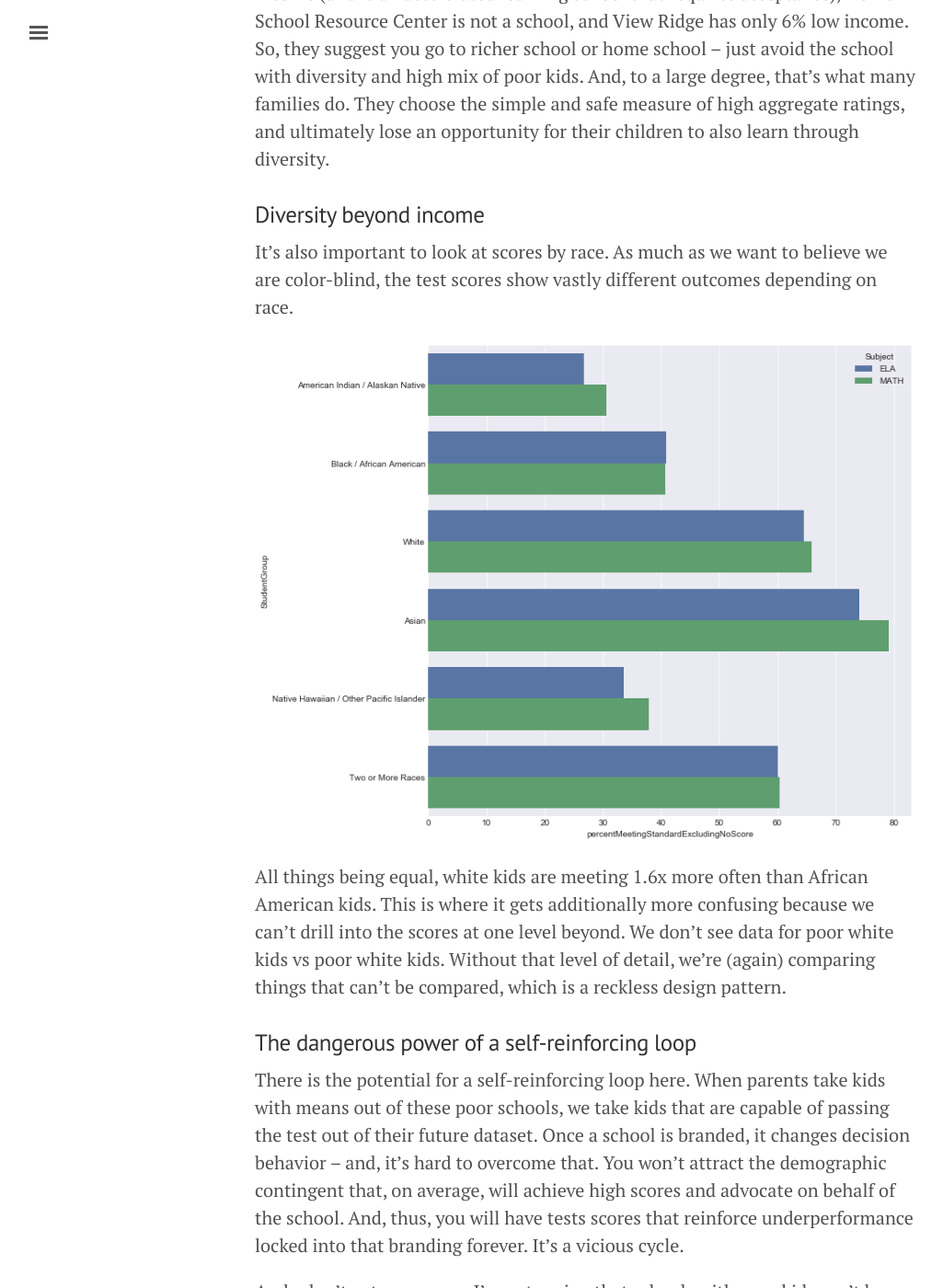
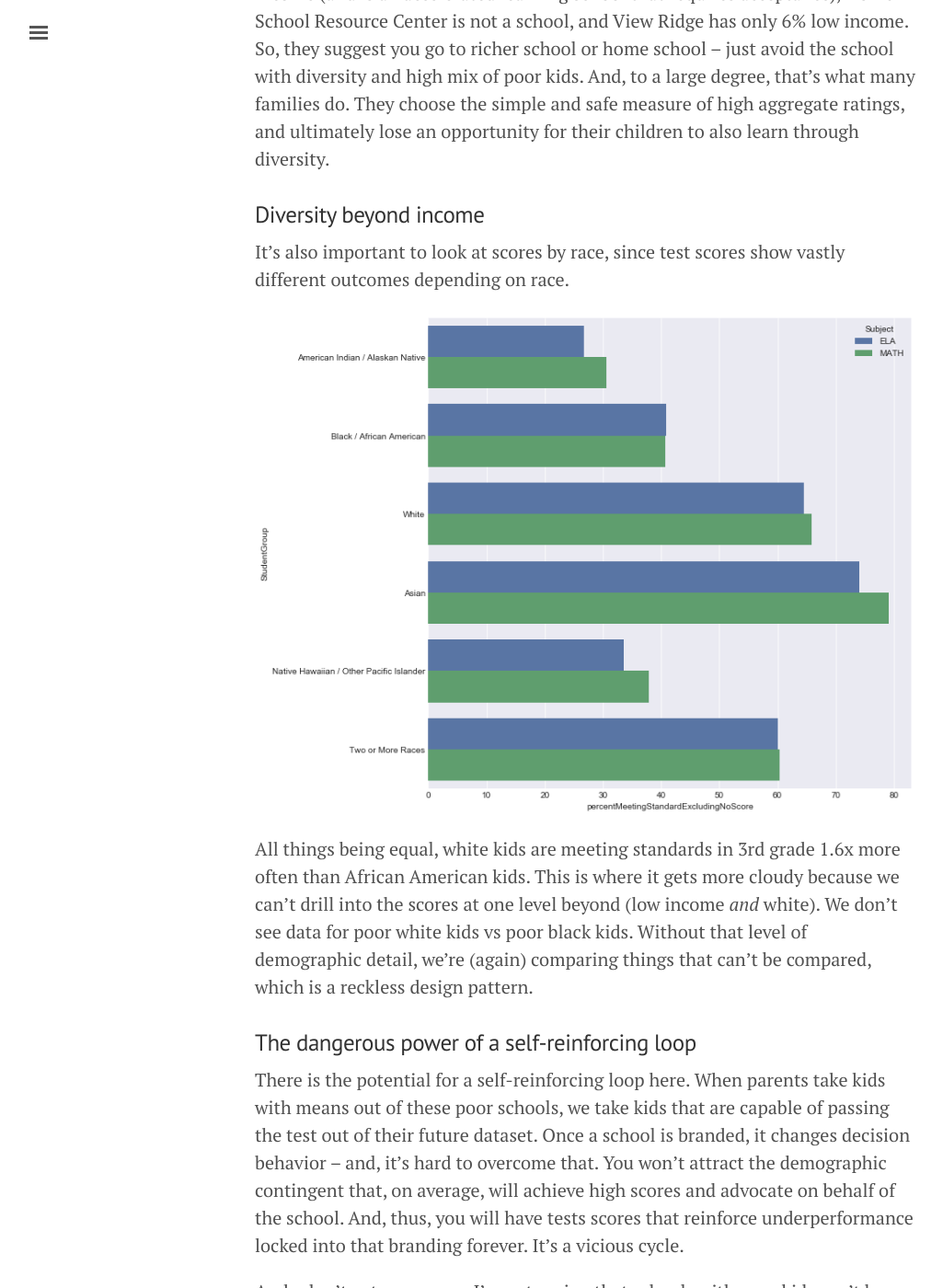
Before and after one commit to sachbhat/sachbhat.github.io, a Jekyll site: the page built from _posts/2018-09-25-greatschools-dealbreakers.md, in a window 1280 px wide and 1400 px high, scrolled down 7799 px. Shown: the whole window at 92% size, without its empty margins (3-1028 px from the left). Built offline with Jekyll 4.4.1, drawn with Linux system fonts in a browser that asks for light colours; some of the changed text lies outside the part shown.

Commit message:
Copyedits

```diff
--- a/_config.yml
+++ b/_config.yml
@@ -5,7 +5,7 @@ permalink:           pretty
 
 # Setup
 title:               Inversion
-tagline:             'Turning things upside down before I write them down.'
+tagline:             'Learning by writing and turning things upside down'
 description:         'Deep data dives into subjects important to me (education, equity, social justice), notes on books read, and other miscellaneous things. Theme made by <a href="https://twitter.com/mdo" target="_blank">@mdo</a>.'
 url:                 https://sachbhat.github.io
 baseurl:             ''
--- a/_posts/2018-09-25-greatschools-dealbreakers.md
+++ b/_posts/2018-09-25-greatschools-dealbreakers.md
@@ -86,7 +86,7 @@ However, less than 1% of low income cohorts were able to pass over 65% of their
 
 ### Comparing schools with different demographics is reckless
 
-GreatSchools over promises in their user interface. Imagine you are a parent who is zoned for Sacajawea -- the big call to action at the top of the page is to "See the 3 nearest high performing schools". And, they are all schools without a large block of low income students -- it continues to use an aggregate number rather that avoids demographic differences:
+GreatSchools over promises in their user interface. Imagine you are a parent who is zoned for Sacajawea -- the big call to action at the top of the page is to "See the 3 nearest high performing schools". And, they are all schools without a large block of low income students -- it continues to use an aggregate number and ignores demographic differences:
 
 ![Three alternatives to Sacajawea](/public/images/sacajawea-three-alternatives.png)
 
@@ -94,11 +94,11 @@ While Sacajawea's student body is 27% low income, Decatur is only 8% low income
 
 ### Diversity beyond income
 
-It's also important to look at scores by race. As much as we want to believe we are color-blind, the test scores show vastly different outcomes depending on race.
+It's also important to look at scores by race, since test scores show vastly different outcomes depending on race.
 
 ![Race is a factor in test score performance](/public/images/race-as-factor.png)
 
-All things being equal, white kids are meeting 1.6x more often than African American kids.  This is where it gets additionally more confusing because we can't drill into the scores at one level beyond. We don't see data for poor white kids vs poor white kids. Without that level of detail, we're (again) comparing things that can't be compared, which is a reckless design pattern.
+All things being equal, white kids are meeting standards in 3rd grade 1.6x more often than African American kids.  This is where it gets more cloudy because we can't drill into the scores at one level beyond (low income *and* white). We don't see data for poor white kids vs poor black kids. Without that level of demographic detail, we're (again) comparing things that can't be compared, which is a reckless design pattern.
 
 ### The dangerous power of a self-reinforcing loop
 
```
